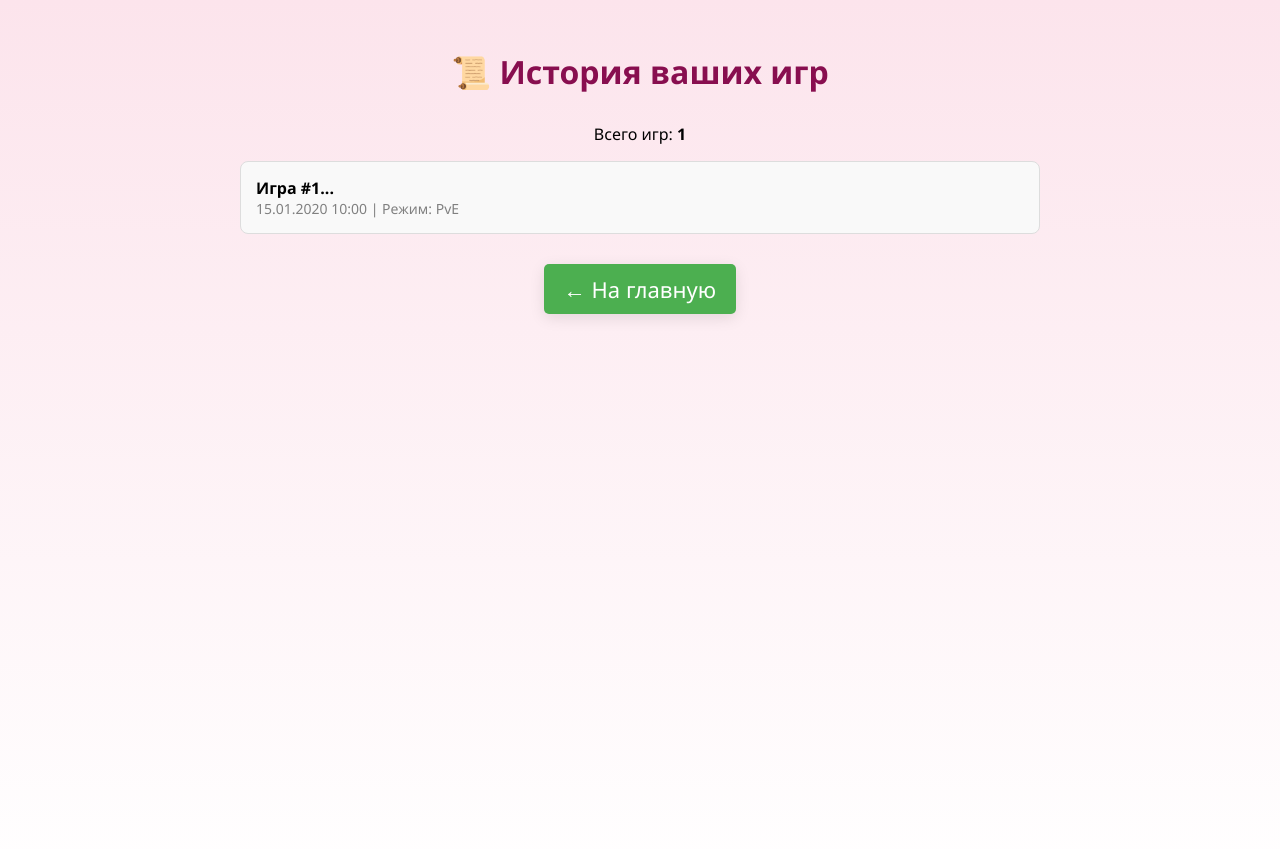
After one commit to elisaoci/tic_tac_toe, a Flask app: template templates/history.html in a window 1280 px wide. The commit adds this page. Shown: the top 849 px of the page. Run offline with Flask 3, Linux system fonts and the light colour scheme; the template is opened without the code that fills it: most values are stand-ins (such as "Sample title", 1, 10 or a date in 2020).

Commit message:
исправлено лобби и добавлена история игр

```diff
--- a/app.py
+++ b/app.py
@@ -12,11 +12,12 @@ def create_app() -> Flask:
     @app.route("/")
     def index():
         return '''
-            <h1>Крестики-нолики</h1>
-            <p><a href="/register_page">📝 Зарегистрировать нового пользователя</a></p>
-            <p><a href="/games/new">🎮 Начать игру (выбор режима)</a></p>
-            <p><a href="/games/lobby">👀 Лобби (список игр PvP)</a></p> <!-- Ссылка на будущее -->
-            '''
+        <h1>Крестики-нолики</h1>
+        <p><a href="/register_page"> Зарегистрировать нового пользователя</a></p>
+        <p><a href="/games/new"> Начать игру (выбор режима)</a></p>
+        <p><a href="/games/lobby"> Лобби (список игр PvP)</a></p>
+        <p><a href="/history"> История моих игр</a></p>
+        '''
 
     return app
 
--- a/datasource/mapper/game_mapper.py
+++ b/datasource/mapper/game_mapper.py
@@ -17,7 +17,8 @@ def to_model(game: Game) -> GameModel:
         player2_symbol=game.player2_symbol,
         current_player_uuid=game.current_player_uuid,
         field=game.board.field,
-        current_player=game.board.current_player
+        current_player=game.board.current_player,
+        created_at = game.created_at if hasattr(game, 'created_at') else None
     )
 
 
@@ -40,4 +41,7 @@ def to_domain(model: GameModel) -> Game:
     )
     game.uuid = str(model.uuid)
 
+    if hasattr(model, 'created_at'):
+        game.created_at = model.created_at
+
     return game
--- a/domain/model/game.py
+++ b/domain/model/game.py
@@ -1,6 +1,7 @@
 import uuid
 from domain.model.board import Board
 from domain.model.game_status import GameStatus
+from datetime import datetime
 
 
 class Game:
@@ -21,7 +22,8 @@ class Game:
             player2_uuid: str = None,
             player1_symbol: int = 1,  # 1 = X (всегда ходит первым)
             player2_symbol: int = 2,  # 2 = O
-            current_player_uuid: str = None
+            current_player_uuid: str = None,
+            created_at: datetime = None
     ):
         self.uuid = str(uuid.uuid4())
         self.user_uuid = user_uuid  # UUID создателя игры
@@ -40,6 +42,8 @@ class Game:
             self.board = Board()
         else:
             self.board = board
+
+        self.created_at = created_at if created_at else datetime.utcnow()
 
     # === Вспомогательные методы ===
 
--- a/domain/service/game_service.py
+++ b/domain/service/game_service.py
@@ -140,3 +140,7 @@ class GameServiceImpl(GameService):
     def is_game_over(self, game: Game) -> bool:
         """Проверка окончания игры"""
         return game.is_finished()
+
+    def get_finished_games_by_user(self, user_uuid: str) -> list:
+        """Получить все завершенные игры пользователя"""
+        return self.repo.get_finished_games_by_user(user_uuid)
--- /dev/null
+++ b/templates/history.html
@@ -0,0 +1,74 @@
+<!DOCTYPE html>
+<html lang="ru">
+<head>
+    <meta charset="UTF-8">
+    <title>История игр</title>
+    <link rel="stylesheet" href="/static/style.css">
+    <style>
+        .history-container { max-width: 800px; margin: 50px auto; text-align: center; }
+        .game-card {
+            background: #f9f9f9;
+            border: 1px solid #ddd;
+            padding: 15px;
+            margin: 10px 0;
+            border-radius: 8px;
+            display: flex;
+            justify-content: space-between;
+            align-items: center;
+        }
+        .game-info { text-align: left; }
+        .game-date { color: gray; font-size: 14px; }
+        .result-win { color: green; font-weight: bold; }
+        .result-loss { color: red; font-weight: bold; }
+        .result-draw { color: orange; font-weight: bold; }
+        .btn-back {
+            padding: 10px 20px;
+            background-color: #4CAF50;
+            color: white;
+            border: none;
+            border-radius: 5px;
+            cursor: pointer;
+            text-decoration: none;
+            display: inline-block;
+            margin-top: 20px;
+        }
+        .btn-back:hover { background-color: #45a049; }
+    </style>
+</head>
+<body>
+    <div class="history-container">
+        <h1>📜 История ваших игр</h1>
+
+        {% if games %}
+            <p>Всего игр: <strong>{{ games | length }}</strong></p>
+
+            {% for game in games %}
+                <div class="game-card">
+                    <div class="game-info">
+                        <strong>Игра #{{ game.uuid[:8] }}...</strong>
+                        <div class="game-date">
+                            {{ game.created_at.strftime('%d.%m.%Y %H:%M') if game.created_at else 'Неизвестно' }}
+                            | Режим: {{ 'PvP' if game.mode == 'pvp' else 'PvE' }}
+                        </div>
+                    </div>
+                    <div class="game-result">
+                        {% if game.status.value == 'win' %}
+                            {% if game.winner_uuid == request.user_uuid %}
+                                <span class="result-win"> Победа</span>
+                            {% else %}
+                                <span class="result-loss"> Поражение</span>
+                            {% endif %}
+                        {% elif game.status.value == 'draw' %}
+                            <span class="result-draw"> Ничья</span>
+                        {% endif %}
+                    </div>
+                </div>
+            {% endfor %}
+        {% else %}
+            <p style="color: gray;">Вы ещё не сыграли ни одной завершенной игры.</p>
+        {% endif %}
+
+        <a href="/" class="btn-back">← На главную</a>
+    </div>
+</body>
+</html>
--- a/templates/lobby.html
+++ b/templates/lobby.html
@@ -14,7 +14,7 @@
 <body>
     <div class="lobby-container">
         <h1>👀 Лобби игр (PvP)</h1>
-        <p>Выберите игру, чтобы присоединиться:</p>
+        <p>Доступно игр: <strong>{{ games | length }}</strong> (за последние 24 часа)</p>
 
         {% if games %}
             {% for game in games %}
```
Also changed, not shown: datasource/model/game_model.py (+14 -9 lines), datasource/repository/game_repository.py (+38 -4 lines), web/route/game_controller.py (+23 -0 lines).
